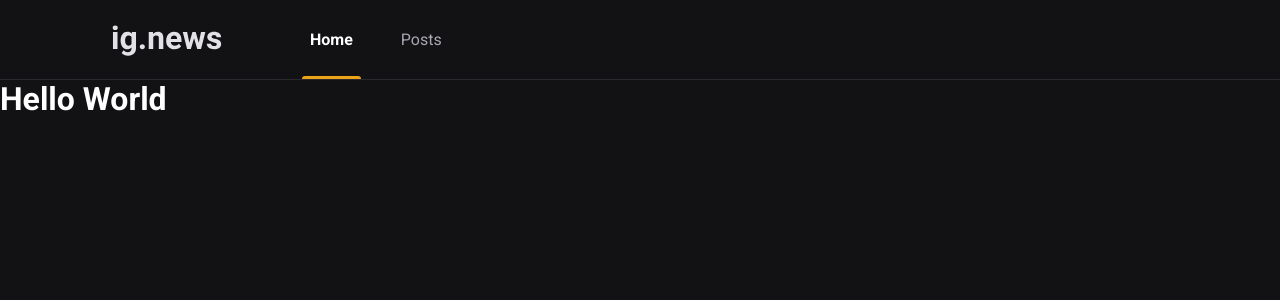
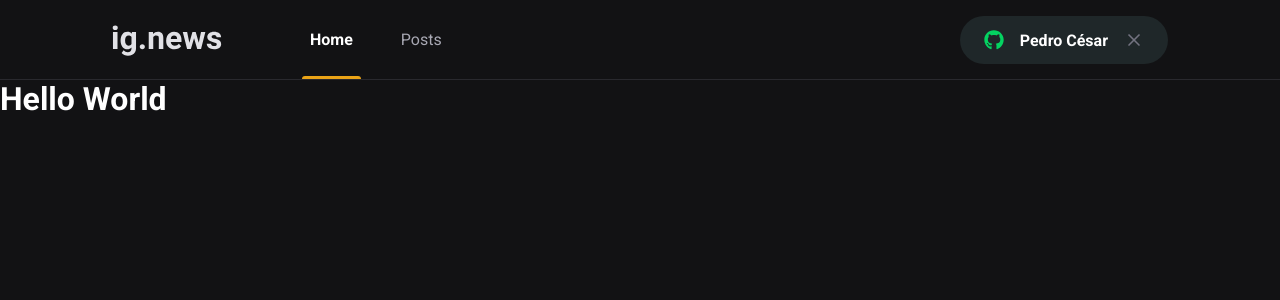
Before and after one commit to pedrocs378/ignews, a Next.js app: page / in a window 1280 px wide. Shown: the top 300 px of the page. Built offline with nearby package versions, Linux system fonts and the light colour scheme.

Commit message:
feat: cria botao de sign in no header

```diff
--- a/package.json
+++ b/package.json
@@ -11,6 +11,7 @@
     "next": "10.0.9",
     "react": "17.0.1",
     "react-dom": "17.0.1",
+    "react-icons": "^4.2.0",
     "sass": "^1.32.8"
   },
   "devDependencies": {
--- a/src/components/Header/index.tsx
+++ b/src/components/Header/index.tsx
@@ -1,3 +1,5 @@
+
+import { SignInButton } from '../SignInButton'
 
 import styles from './styles.module.scss'
 
@@ -11,6 +13,8 @@
 					<a className={styles.active}>Home</a>
 					<a>Posts</a>
 				</nav>
+
+				<SignInButton />
 			</div>
 		</header>
 	)
--- a/src/components/Header/styles.module.scss
+++ b/src/components/Header/styles.module.scss
@@ -51,4 +51,8 @@
 			}
 		}
 	}
+
+	> button {
+		margin-left: auto;
+	}
 }
--- /dev/null
+++ b/src/components/SignInButton/index.tsx
@@ -0,0 +1,27 @@
+import { FaGithub } from 'react-icons/fa'
+import { FiX } from 'react-icons/fi'
+
+import styles from './styles.module.scss'
+
+export function SignInButton() {
+	const isUserLoggedIn = true
+
+	return isUserLoggedIn ? (
+		<button
+			type="button"
+			className={styles.signInButton}
+		>
+			<FaGithub color="#04d361" />
+			Pedro César
+			<FiX color="#737380" className={styles.closeIcon} />
+		</button>
+	) : (
+		<button
+			type="button"
+			className={styles.signInButton}
+		>
+			<FaGithub color="#eba417" />
+			Sign in with Github
+		</button>
+	)
+}
--- /dev/null
+++ b/src/components/SignInButton/styles.module.scss
@@ -0,0 +1,33 @@
+.signInButton {
+	height: 3rem;
+	border-radius: 3rem;
+	background: var(--gray-850);
+	border: 0;
+	padding: 0 1.5rem;
+
+	display: flex;
+	align-items: center;
+	justify-content: center;
+
+	color: var(--white);
+	font-weight: bold;
+
+	transition: filter 0.2s;
+
+	svg {
+		width: 20px;
+		height: 20px;
+	}
+
+	svg:first-child {
+		margin-right: 1rem;
+	}
+
+	svg.closeIcon {
+		margin-left: 1rem;
+	}
+
+	&:hover {
+		filter: brightness(0.8);
+	}
+}
--- a/src/pages/index.tsx
+++ b/src/pages/index.tsx
@@ -1,6 +1,4 @@
 import Head from 'next/head'
-
-import styles from '../styles/home.module.scss'
 
 export default function Home() {
   return (
--- a/src/styles/global.scss
+++ b/src/styles/global.scss
@@ -10,6 +10,7 @@
 	--gray-100: #e1e1e6;
 	--gray-300: #a8a8b3;
 	--gray-800: #29292e;
+	--gray-850: #1f2729;
 	--gray-900: #121214;
 
 	--cyan-500: #61dafb;
```
Also changed, not shown: 2 other files (tests, documents, lock files or other folders).
